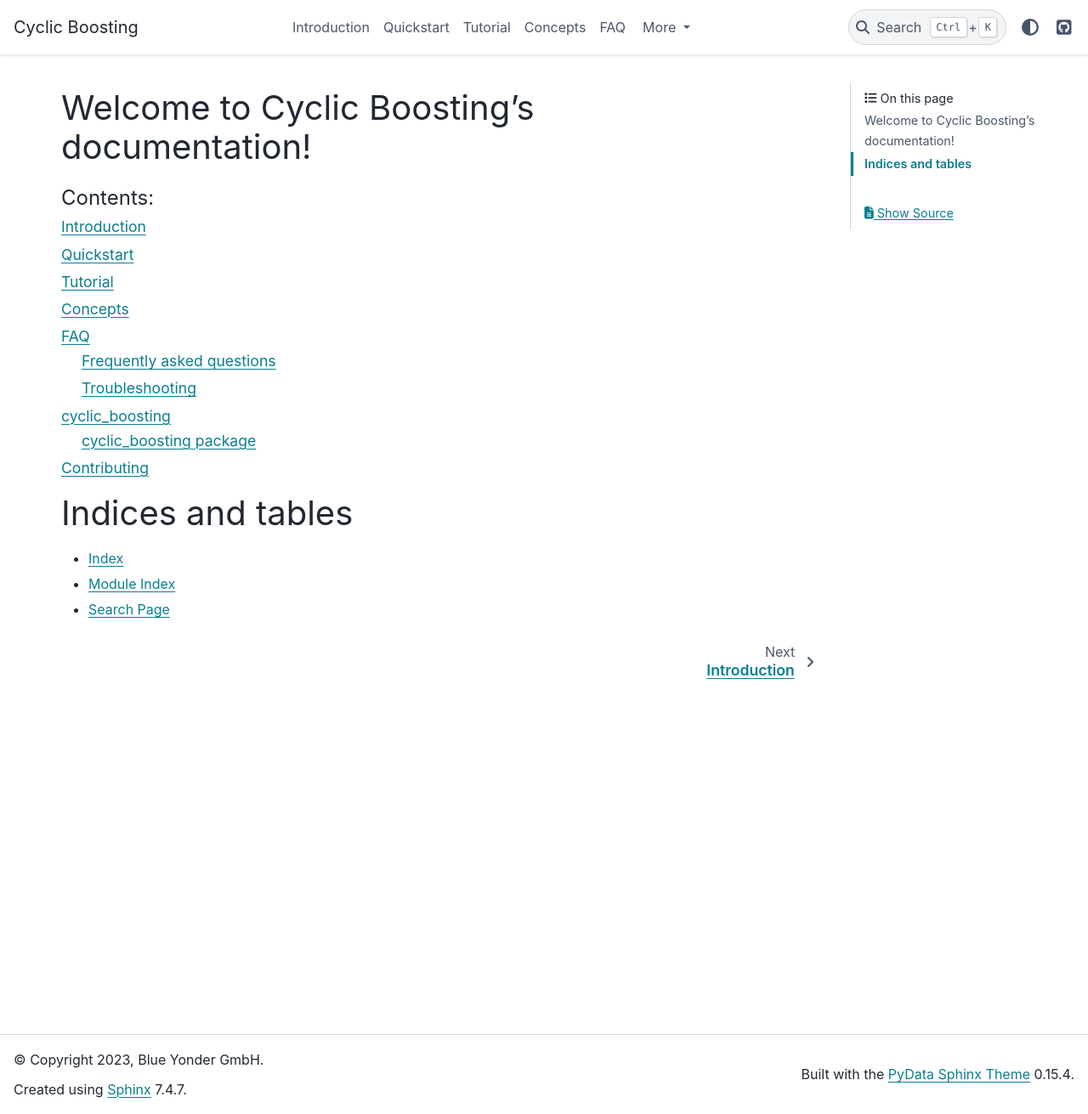
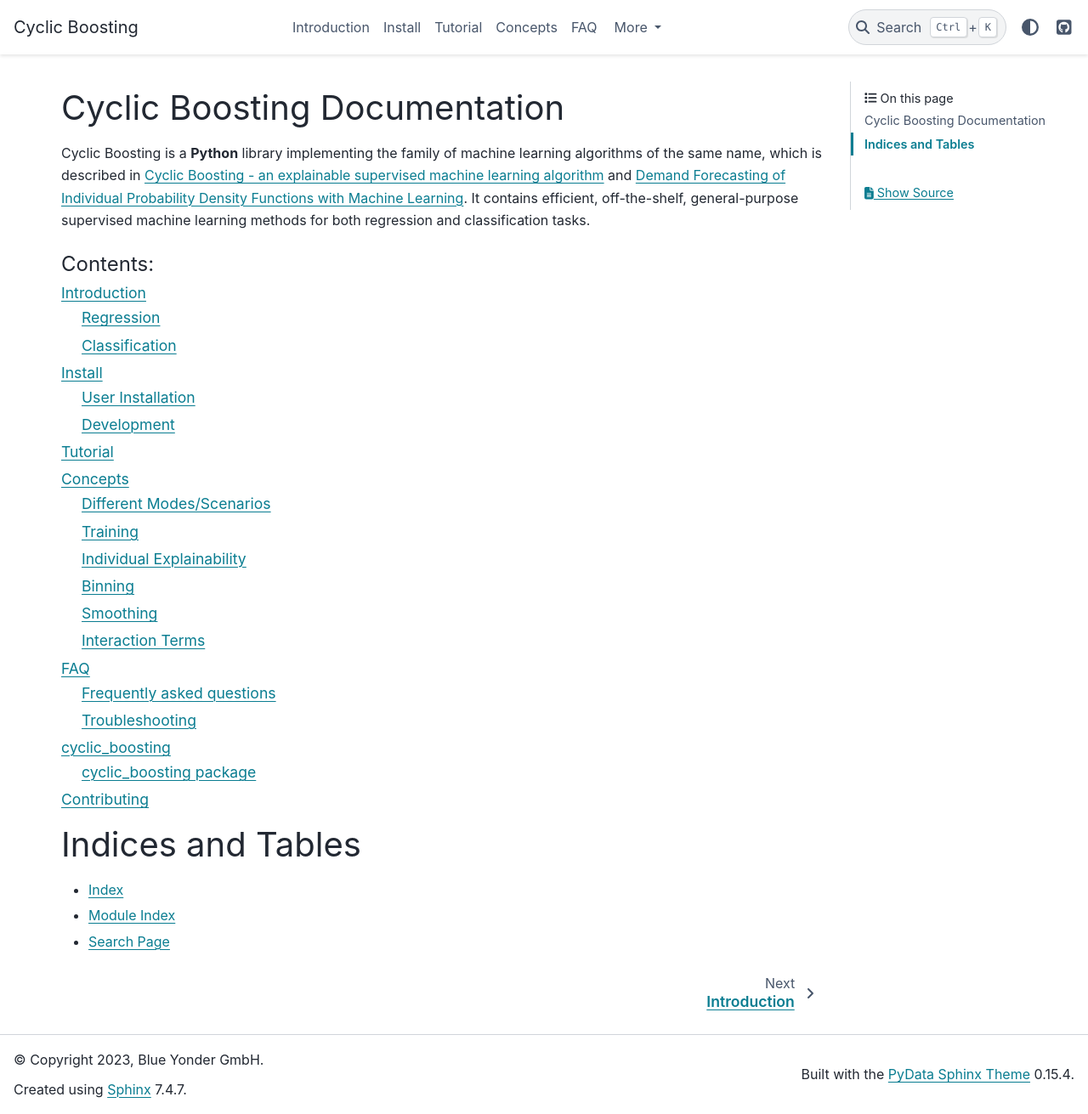
Before and after one commit to Blue-Yonder-OSS/cyclic-boosting, a Sphinx documentation site: the page built from docs/source/index.rst, in a window 1280 px wide and 1311 px high. Shown: the whole window at 85% size. Built offline with Sphinx 7.4.7 and the PyData theme 0.15.4, drawn with Linux system fonts in a browser that asks for light colours.

Commit message:
some update on docs structure

```diff
--- a/docs/source/concepts.md
+++ b/docs/source/concepts.md
@@ -1 +1,33 @@
 # Concepts
+
+Closest relatives: Generalized Additive Models (not a deep learning approach)
+
+Different Modes/Scenarios
+-------------------------
+
+...
+
+Training
+--------
+
+... coordinate descent with boosting-like update of factors
+
+Individual Explainability
+-------------------------
+
+...
+
+Binning
+-------
+
+...
+
+Smoothing
+---------
+
+...
+
+Interaction Terms
+-----------------
+
+...
--- a/docs/source/index.rst
+++ b/docs/source/index.rst
@@ -3,22 +3,31 @@
    You can adapt this file completely to your liking, but it should at least
    contain the root `toctree` directive.
 
-Welcome to Cyclic Boosting's documentation!
-===========================================
+Cyclic Boosting Documentation
+=============================
+
+Cyclic Boosting is a **Python** library implementing the family of machine
+learning algorithms of the same name, which is described in `Cyclic Boosting -
+an explainable supervised machine learning algorithm
+<https://arxiv.org/abs/2002.03425>`_ and `Demand Forecasting of Individual
+Probability Density Functions with Machine Learning
+<https://arxiv.org/abs/2009.07052>`_. It contains efficient, off-the-shelf,
+general-purpose supervised machine learning methods for both regression and
+classification tasks.
 
 .. toctree::
    :maxdepth: 2
    :caption: Contents:
 
    introduction
-   quickstart
+   install
    tutorial
    concepts
    faq
    modules
    contributing
 
-Indices and tables
+Indices and Tables
 ==================
 
 * :ref:`genindex`
--- a/docs/source/introduction.md
+++ b/docs/source/introduction.md
@@ -1,3 +1,13 @@
 # Introduction
 
-About cyclic boosting and its history
+About cyclic boosting and its history ...
+
+Regression
+----------
+
+...
+
+Classification
+--------------
+
+...
--- a/requirements-dev.txt
+++ b/requirements-dev.txt
@@ -1 +1,2 @@
+pytest
 black
```
Also changed, not shown: README.md (+3 -3 lines), docs/source/install.md (added, +18 -0 lines), docs/source/quickstart.md (deleted, +0 -8 lines), docs/source/tutorial.md (+12 -0 lines).
